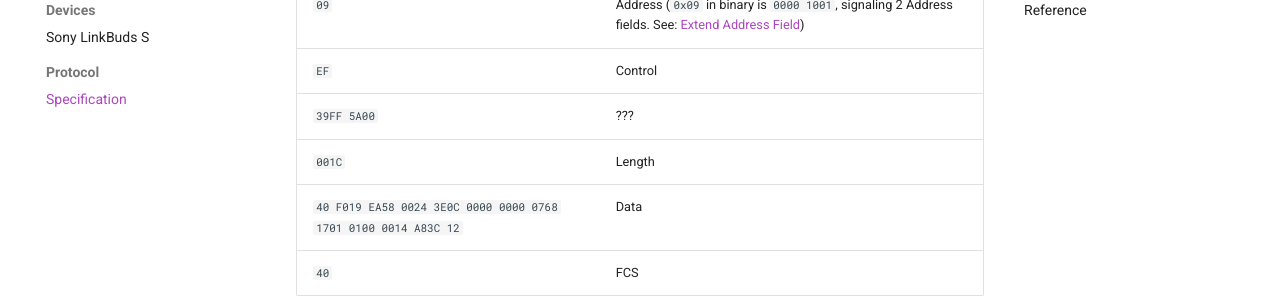
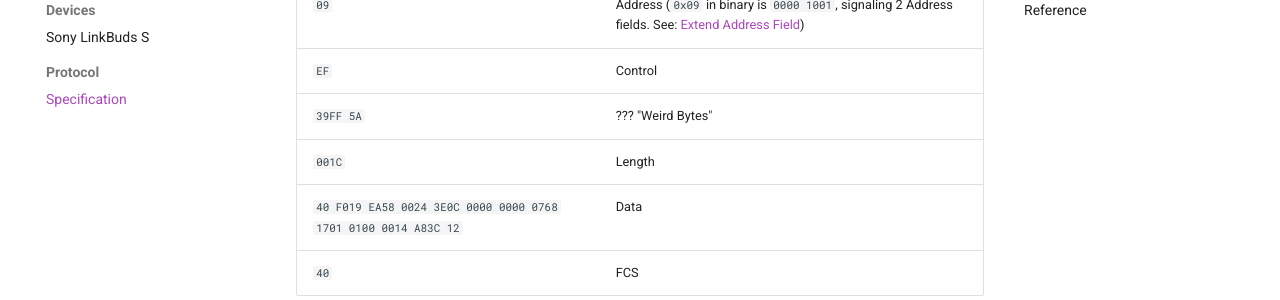
Before and after one commit to ohm-app/sony-headphones-bluetooth-documentation, an MkDocs documentation site: the page built from docs/Protocol/Specification.md, in a window 1280 px wide and 900 px high, scrolled down 878 px. Shown: the part 152-452 px from the top of the window. Built offline with MkDocs 1.6.1 and Material for MkDocs 9.7.7, drawn with Linux system fonts in a browser that asks for light colours; comment, search, counter and statistics services are not loaded.

Commit message:
Change "???" to "Weird Bytes"

```diff
--- a/docs/Protocol/Specification.md
+++ b/docs/Protocol/Specification.md
@@ -30,7 +30,7 @@ Looking at an examplary Data Capture, we can see which part of the frame is what
 | -------------------------------------------------------------- | ------------------------------------------------------------------------------------------------------------- |
 | `09`                                                           | Address (`0x09` in binary is `0000 1001`, signaling 2 Address fields. See: [Extend Address Field](#ea-field)) |
 | `EF`                                                           | Control                                                                                                       |
-| `39FF 5A00`                                                    | ???                                                                                                           |
+| `39FF 5A`                                                      | ??? "Weird Bytes"                                                                                             |
 | `001C`                                                         | Length                                                                                                        |
 | `40 F019 EA58 0024 3E0C 0000 0000 0768 1701 0100 0014 A83C 12` | Data                                                                                                          |
 | `40`                                                           | FCS                                                                                                           |
```
